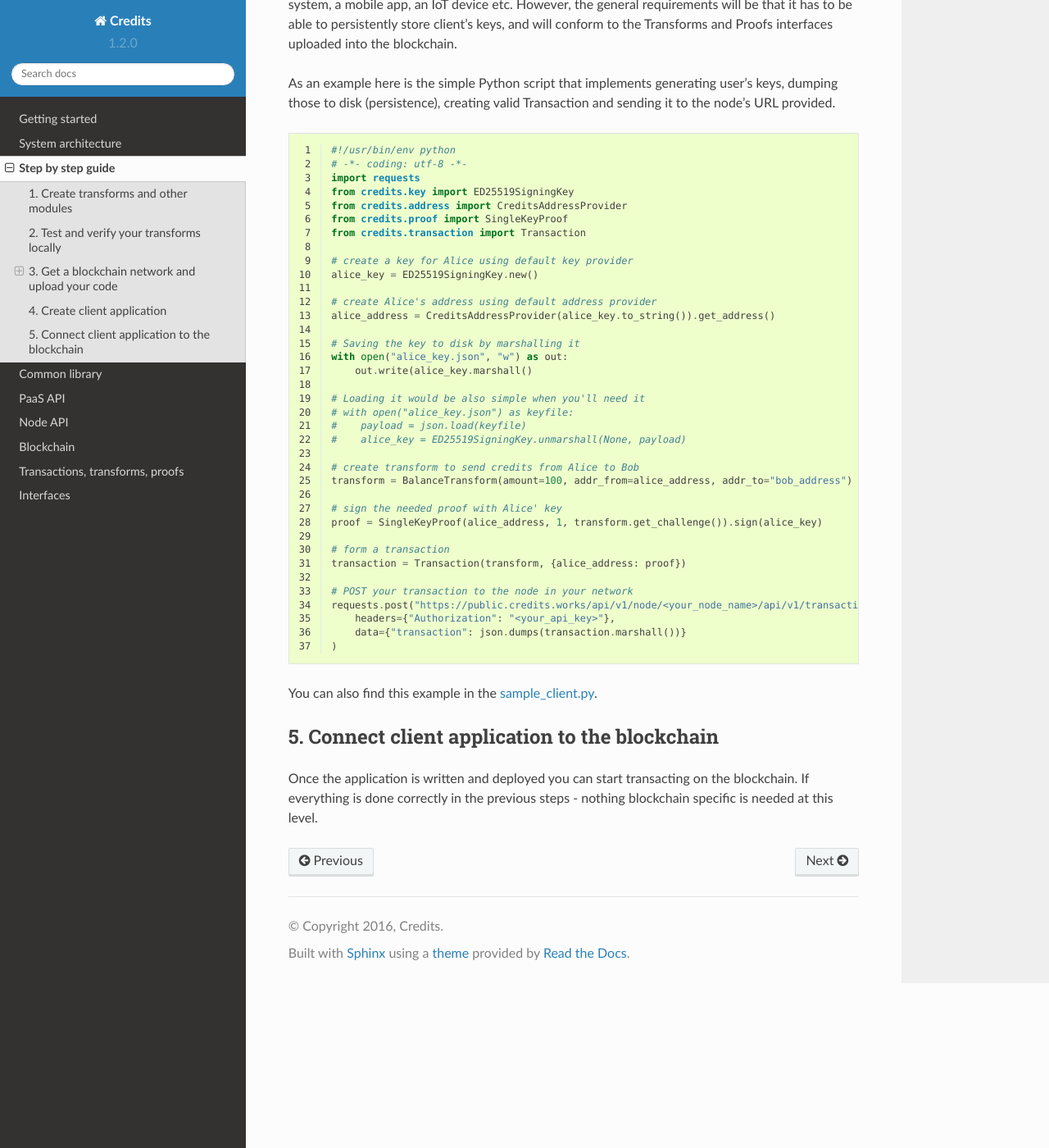
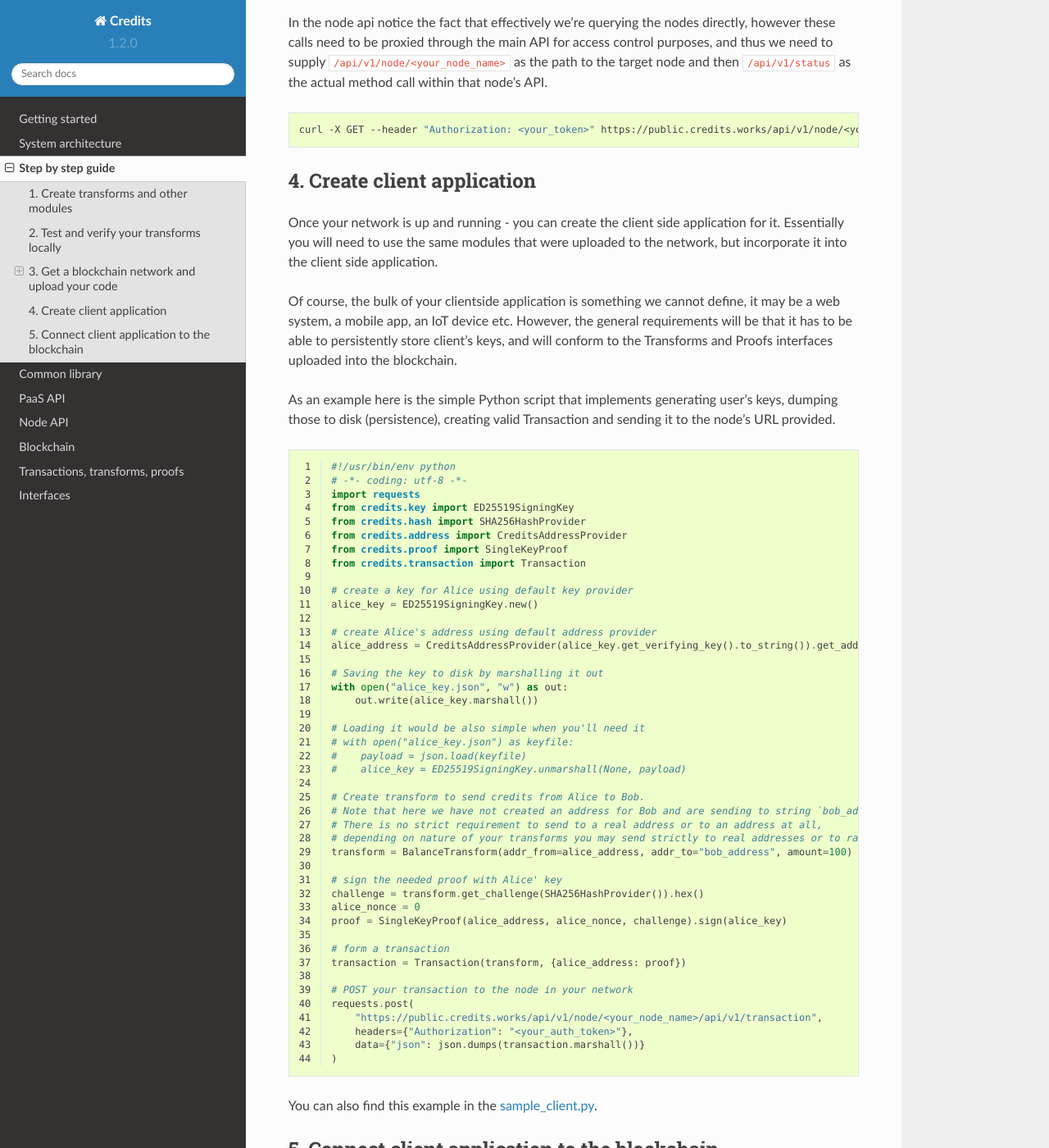
Before and after one commit to voodoo12345/credits-docs, a Sphinx documentation site: the page built from source/step_by_step.rst, in a window 1280 px wide and 1400 px high, scrolled down 3959 px. Shown: the whole window at 82% size. Built offline with Sphinx 7.4.7 and the Read the Docs theme 2.0.0, drawn with Linux system fonts in a browser that asks for light colours; some of the changed text lies outside the part shown.

Commit message:
- step-by-step examples updated - sample transform updated - update_network curl example added

```diff
--- a/source/step_by_step.rst
+++ b/source/step_by_step.rst
@@ -63,15 +63,21 @@
     # This is an initial state that both verify and apply will use
     state = {
         "credits.test.Balances": {
-            "alice_address": 1000,
+            "default": 0,
+            "values":{
+                "alice_address": 1000,
+            }
         }
     }
 
     # This is how state should look after the Transform has applied to it.
     state_expected = {
         "credits.test.Balances": {
-            "alice_address": 900,
-            "bob_address": 100,  # This key is added as a result of transform.apply()
+            "default": 0,
+            "values":{
+                "alice_address": 900,
+                "bob_address": 100,  # This key is added as a result of transform.apply()
+            }
         }
     }
 
@@ -191,6 +197,21 @@
 
     curl -X GET --header "Authorization: <your_token>" https://public.credits.works/api/v1/network/<your_network_id>
 
+Update network module
+---------------------
+
+If you need to update the module you've created, which is quite likely - you
+can do this by PATCHing the network.
+
+Note that you can update only the module code, but not the initial state, as
+changing genesis state would invalidate the whole blockchain. Also you cannot
+change network name or size at the moment. This stems from the way we deploy
+nodes and is a technical limitation of the current PaaS.
+
+.. code-block:: bash
+
+    curl -X PATCH --header "Authorization: <your_token>" -F module=@/path/to/your/module/file.py https://public.credits.works/api/v1/network/<your_network_id>
+
 Check node status
 -----------------
 
@@ -232,6 +253,7 @@
     # -*- coding: utf-8 -*-
     import requests
     from credits.key import ED25519SigningKey
+    from credits.hash import SHA256HashProvider
     from credits.address import CreditsAddressProvider
     from credits.proof import SingleKeyProof
     from credits.transaction import Transaction
@@ -240,30 +262,36 @@
     alice_key = ED25519SigningKey.new()
 
     # create Alice's address using default address provider
-    alice_address = CreditsAddressProvider(alice_key.to_string()).get_address()
+    alice_address = CreditsAddressProvider(alice_key.get_verifying_key().to_string()).get_address()
 
-    # Saving the key to disk by marshalling it
+    # Saving the key to disk by marshalling it out
     with open("alice_key.json", "w") as out:
-        out.write(alice_key.marshall()
+        out.write(alice_key.marshall())
 
     # Loading it would be also simple when you'll need it
     # with open("alice_key.json") as keyfile:
     #    payload = json.load(keyfile)
     #    alice_key = ED25519SigningKey.unmarshall(None, payload)
 
-    # create transform to send credits from Alice to Bob
-    transform = BalanceTransform(amount=100, addr_from=alice_address, addr_to="bob_address")
+    # Create transform to send credits from Alice to Bob.
+    # Note that here we have not created an address for Bob and are sending to string `bob_address`
+    # There is no strict requirement to send to a real address or to an address at all,
+    # depending on nature of your transforms you may send strictly to real addresses or to random aliases like this.
+    transform = BalanceTransform(addr_from=alice_address, addr_to="bob_address", amount=100)
 
     # sign the needed proof with Alice' key
-    proof = SingleKeyProof(alice_address, 1, transform.get_challenge()).sign(alice_key)
+    challenge = transform.get_challenge(SHA256HashProvider()).hex()
+    alice_nonce = 0
+    proof = SingleKeyProof(alice_address, alice_nonce, challenge).sign(alice_key)
 
     # form a transaction
     transaction = Transaction(transform, {alice_address: proof})
 
     # POST your transaction to the node in your network
-    requests.post("https://public.credits.works/api/v1/node/<your_node_name>/api/v1/transaction",
-        headers={"Authorization": "<your_api_key>"},
-        data={"transaction": json.dumps(transaction.marshall())}
+    requests.post(
+        "https://public.credits.works/api/v1/node/<your_node_name>/api/v1/transaction",
+        headers={"Authorization": "<your_auth_token>"},
+        data={"json": json.dumps(transaction.marshall())}
     )
 
 
```
Also changed, not shown: source/transactions.rst (+4 -7 lines).
